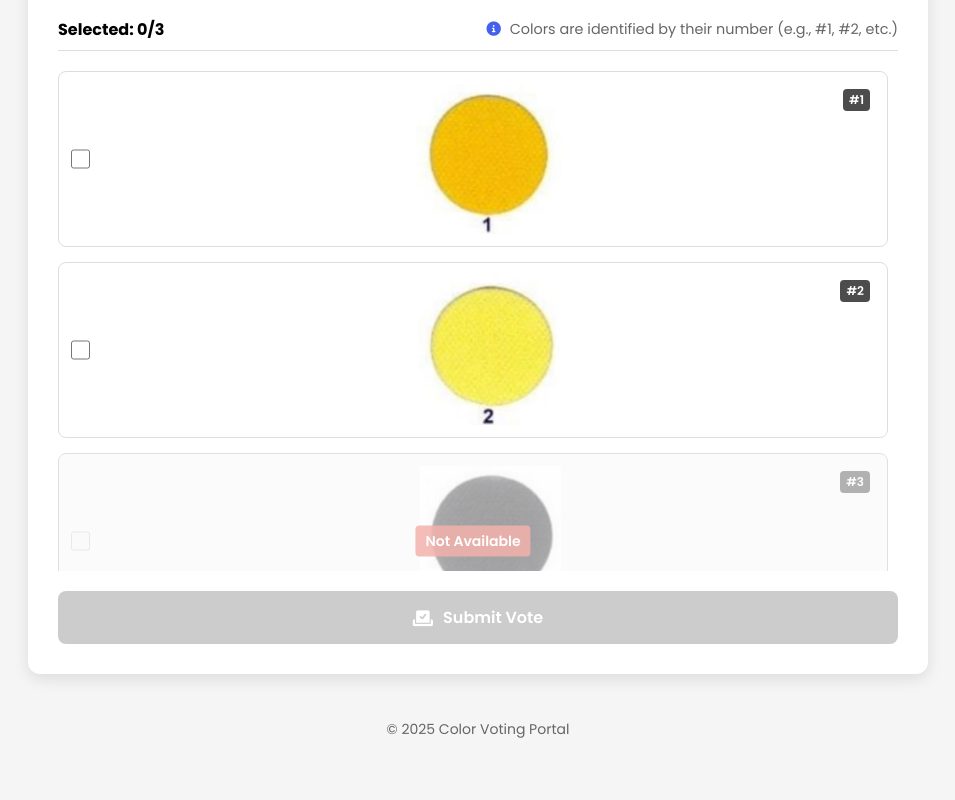
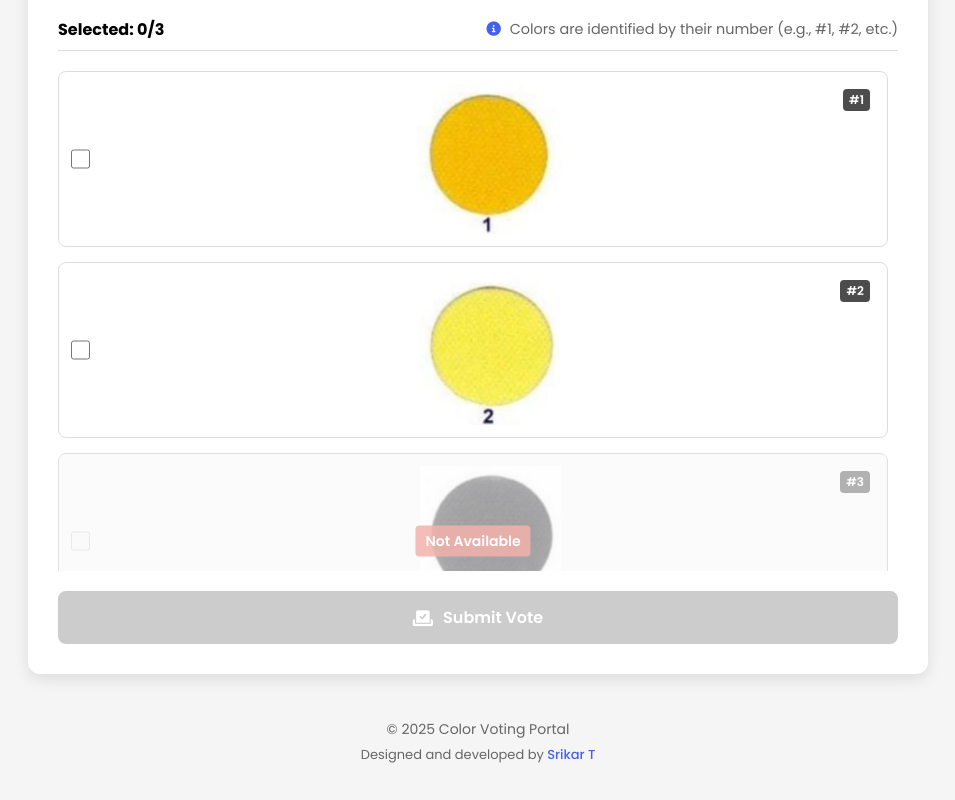
Before and after one commit to dis-craft/poll, a plain HTML site: page index.html in a window 1280 px wide. Shown: the part 747-1547 px from the top of the page, without its empty margins (162-1117 px from the left). Before the commit the page ends 1522 px from the top, so only its background shows below. Drawn offline with Linux system fonts and the light colour scheme.

Commit message:
added footer

```diff
--- a/index.html
+++ b/index.html
@@ -121,6 +121,7 @@
 
     <footer>
         <p>&copy; 2025 Color Voting Portal</p>
+        <p class="attribution">Designed and developed by <a href="https://www.linkedin.com/in/srikar-t-118581286/" target="_blank" rel="noopener noreferrer">Srikar T</a></p>
     </footer>
 
     <!-- Firebase SDK -->
--- a/styles.css
+++ b/styles.css
@@ -670,6 +670,23 @@ footer {
     font-size: 14px;
 }
 
+.attribution {
+    margin-top: 5px;
+    font-size: 13px;
+}
+
+.attribution a {
+    color: var(--primary-color);
+    text-decoration: none;
+    font-weight: 500;
+    transition: var(--transition);
+}
+
+.attribution a:hover {
+    color: var(--primary-dark);
+    text-decoration: underline;
+}
+
 /* Responsive design */
 @media (max-width: 768px) {
     .container {
```
